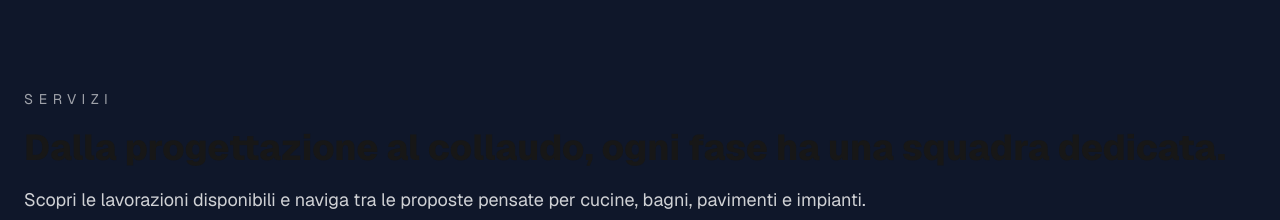
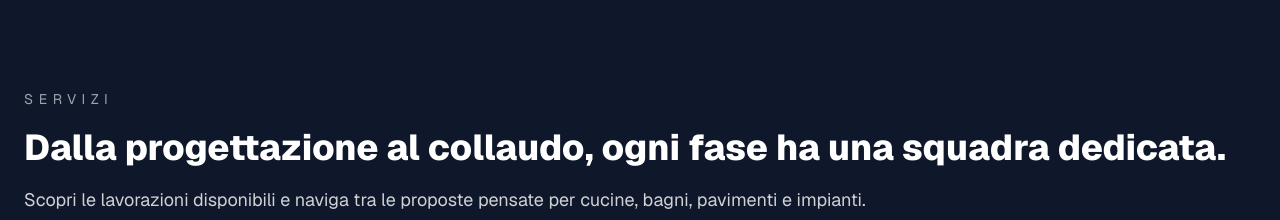
Before and after one commit to nicoladimaio/marbel, a Next.js app: page / in a window 1280 px wide. Shown: the part 1560-1780 px from the top of the page. Built offline with nearby package versions, Linux system fonts and the light colour scheme; no server answers; the database is empty.

Commit message:
Testo bianco 'dalla progettazione al...'

```diff
--- a/src/app/(public)/page.tsx
+++ b/src/app/(public)/page.tsx
@@ -484,7 +484,7 @@ export default function Home() {
                   <p className="text-sm uppercase tracking-[0.4em] text-white/60">
                     Servizi
                   </p>
-                  <h2 className="text-3xl md:text-4xl font-extrabold leading-tight">
+                  <h2 className="text-3xl md:text-4xl font-extrabold leading-tight text-white">
                     Dalla progettazione al collaudo, ogni fase ha una squadra
                     dedicata.
                   </h2>
```
